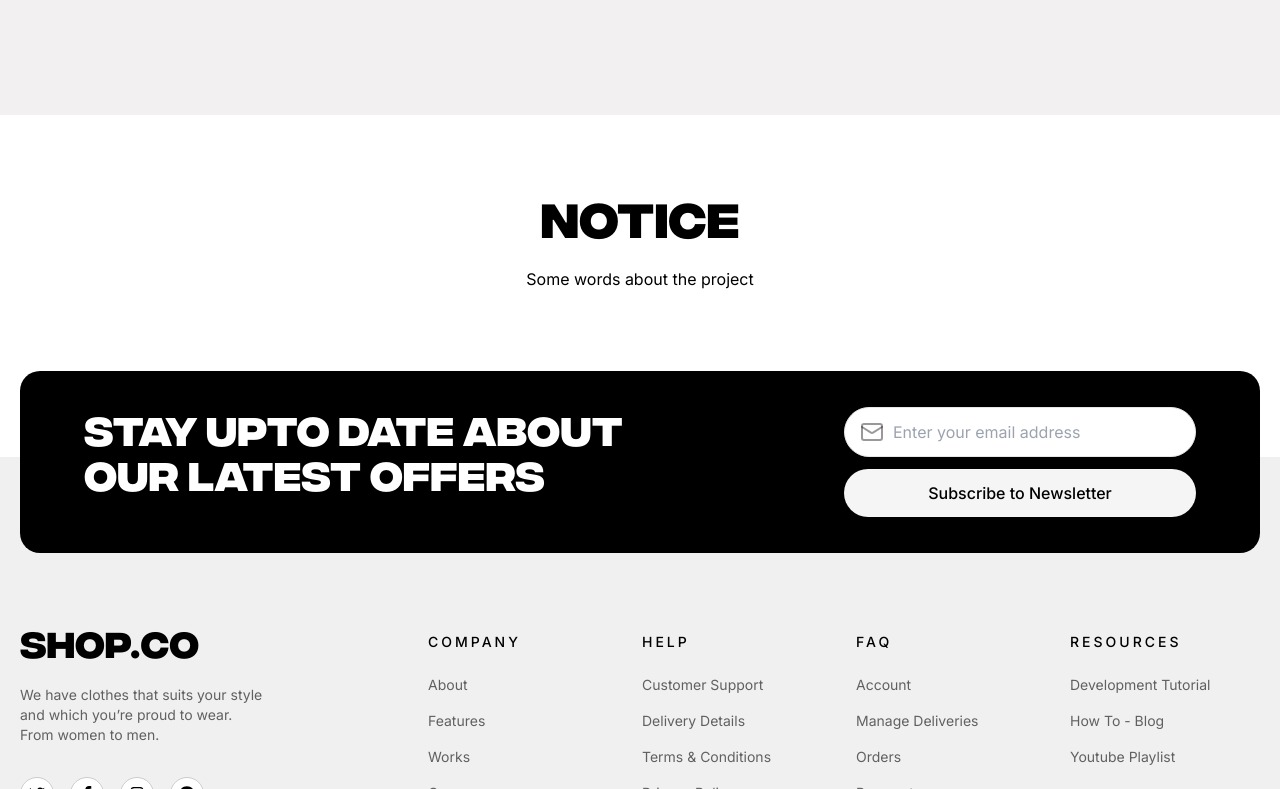
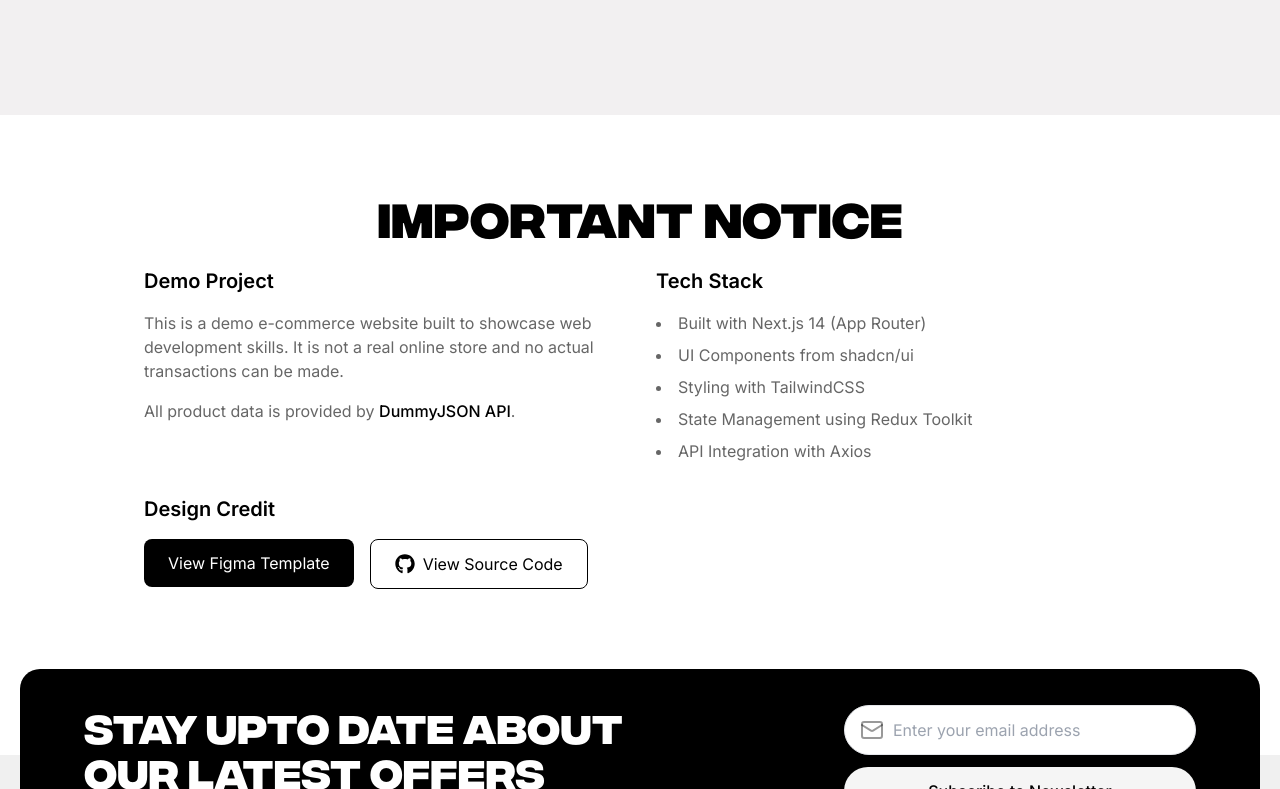
Before and after one commit to AJ1732/shop.co, a Next.js app: page / in a window 1280 px wide. Shown: the part 661-1450 px from the top of the page. Built offline with nearby package versions, Linux system fonts and the light colour scheme.

Commit message:
chore: update notice section

```diff
--- a/src/components/sections/Homepage/NoticeSection/index.tsx
+++ b/src/components/sections/Homepage/NoticeSection/index.tsx
@@ -1,11 +1,72 @@
+import Link from "next/link";
+import { FaGithub } from "react-icons/fa";
+
 const NoticeSection = () => {
   return (
-    <section className="flex w-full flex-col items-center gap-8 py-10 md:py-20">
+    <section className="bg-shade-50 flex w-full flex-col items-center gap-8 py-10 md:py-20">
       <h2 className="font-integral text-[2rem] md:text-4xl lg:text-center lg:text-[3rem]">
-        Notice
+        Important Notice
       </h2>
-      <p>Some words about the project</p>
+      <div className="grid max-w-5xl gap-8 px-4 md:grid-cols-2">
+        <div className="space-y-4 text-black/60">
+          <h3 className="text-xl font-semibold text-black">Demo Project</h3>
+          <p>
+            This is a demo e-commerce website built to showcase web development
+            skills. It is not a real online store and no actual transactions can
+            be made.
+          </p>
+          <p>
+            All product data is provided by{" "}
+            <Link
+              href="https://dummyjson.com/docs/products"
+              target="_blank"
+              rel="noopener noreferrer"
+              className="font-medium text-black hover:underline"
+            >
+              DummyJSON API
+            </Link>
+            .
+          </p>
+        </div>
+
+        <div className="space-y-4 text-black/60">
+          <h3 className="text-xl font-semibold text-black">Tech Stack</h3>
+          <ul className="list-inside list-disc space-y-2">
+            <li>Built with Next.js 14 (App Router)</li>
+            <li>UI Components from shadcn/ui</li>
+            <li>Styling with TailwindCSS</li>
+            <li>State Management using Redux Toolkit</li>
+            <li>API Integration with Axios</li>
+          </ul>
+        </div>
+
+        <div className="md:col-span-2">
+          <h3 className="mb-4 text-xl font-semibold text-black">
+            Design Credit
+          </h3>
+          <div className="flex items-start justify-start gap-4 max-md:flex-col">
+            <Link
+              href="https://www.figma.com/community/file/1273571982885059508"
+              target="_blank"
+              rel="noopener noreferrer"
+              className="inline-flex items-center gap-2 rounded-lg bg-black px-6 py-3 text-white transition-transform hover:scale-105"
+            >
+              <span>View Figma Template</span>
+            </Link>
+            <Link
+              href="https://github.com/AJ1732/shop.co"
+              target="_blank"
+              rel="noopener noreferrer"
+              className="inline-flex items-center gap-2 rounded-lg border border-black px-6 py-3 transition-transform hover:scale-105"
+            >
+              <FaGithub className="size-5" />
+              <span>View Source Code</span>
+            </Link>
+          </div>
+        </div>
+      </div>
     </section>
   );
 };
+
 export default NoticeSection;
```
